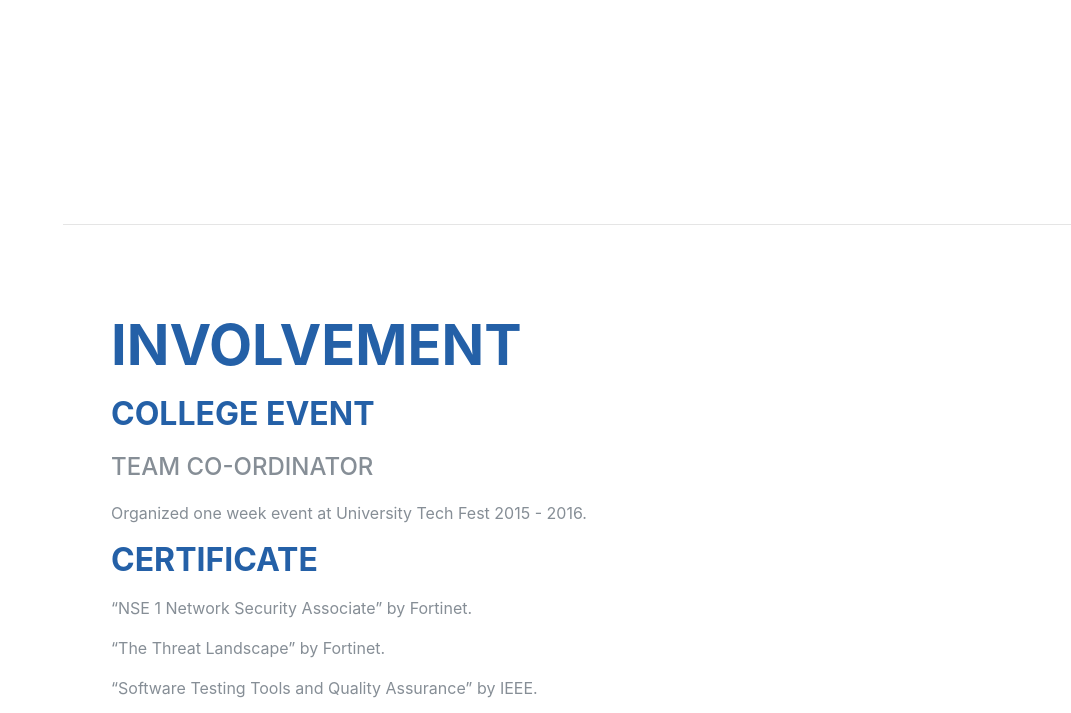
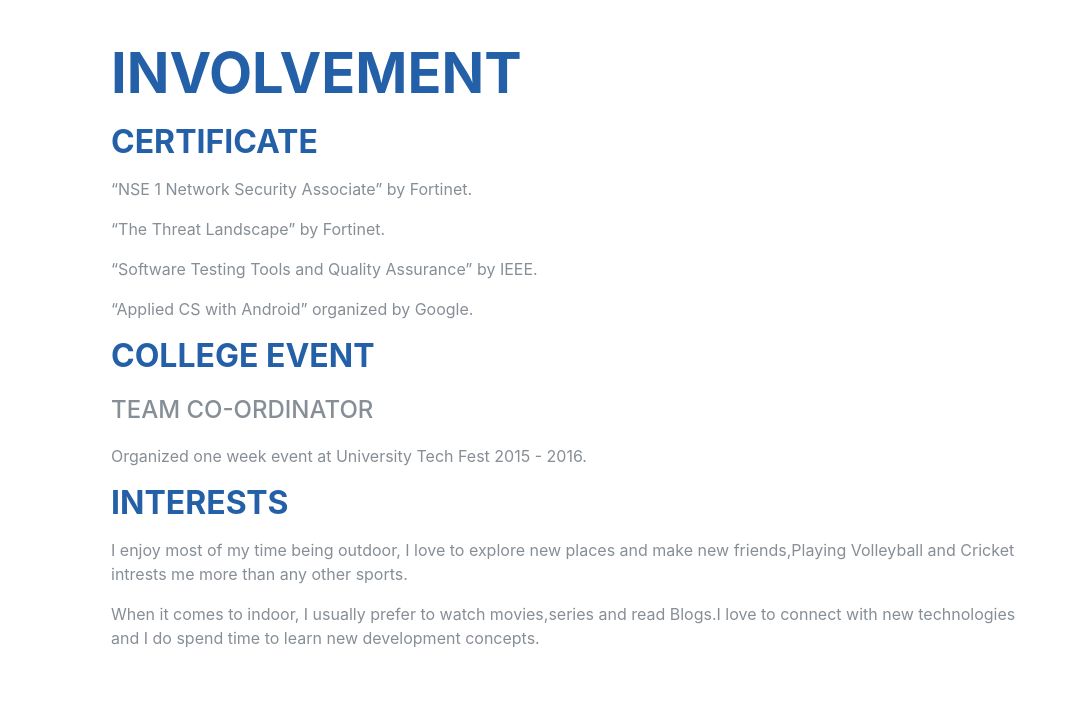
Before and after one commit to hamzapathan/hamzapathan.github.io, a plain HTML site: page index.html in a window 1280 px wide. Shown: the part 4377-5090 px from the top of the page, without its empty margins (209-1280 px from the left). Drawn offline with nearby package versions, Linux system fonts and the light colour scheme; a web font is replaced by a local one.

Commit message:
Add files via upload

```diff
--- a/index.html
+++ b/index.html
@@ -118,7 +118,7 @@
             <div class="subheading mb-3">Bachelor of Technology Information Technology </div>
             <div>Relevant Courses: Data Structures, Cloud Computing, Design and Analysis of Algorithms, Database Management System, Web Technologies, Android, Intelligent Systems, Software Engineering, Java Programming, Mobile Development, Computer Networks.</div>
 			<div>CPI: 6.73/10</div>
-          </div><br>
+          </div><br><br>
           <div class="resume-date text-md-right">
             <span class="text-primary">Aug 2014 - May 2017</span>
              <br>
@@ -174,13 +174,14 @@
         </div>
 
       </div>
+
     </section>
 
 
     <hr class="m-0">
 
     <section class="resume-section p-3 p-lg-5 d-flex align-items-center" id="skills">
-
+        <div class="w-100">
         <h2 class="mb-5">Skills</h2>
 
         <div class="subheading mb-3">Programming Languages</div>
@@ -240,14 +241,15 @@
     <section class="resume-section p-3 p-lg-5 d-flex align-items-center" id="involvement">
       <div class="w-100">
         <h2 class="mb-3">Involvement</h2>
-        <h3 class="mb-3">College Event </h3>
-            <div class="subheading mb-3">Team Co-Ordinator</div>
-            <p>Organized one week event at University Tech Fest 2015 - 2016.</p>
-        <h3 class="mb-3">Certificate</h2>
+	<h3 class="mb-3">Certificate</h3>
 	  <p>“NSE 1 Network Security Associate” by Fortinet.</p>
 	  <p>“The Threat Landscape” by Fortinet.</p>
           <p>“Software Testing Tools and Quality Assurance” by IEEE.</p>
           <p>“Applied CS with Android” organized by Google.</p>
+
+        <h3 class="mb-3">College Event </h3>
+            <div class="subheading mb-3">Team Co-Ordinator</div>
+            <p>Organized one week event at University Tech Fest 2015 - 2016.</p>
 
          <h3 class="mb-3">Interests</h3>
         <p>I enjoy most of my time being outdoor, I love to explore new places and make new friends,Playing Volleyball and Cricket intrests me more than any other sports.</p>
```
